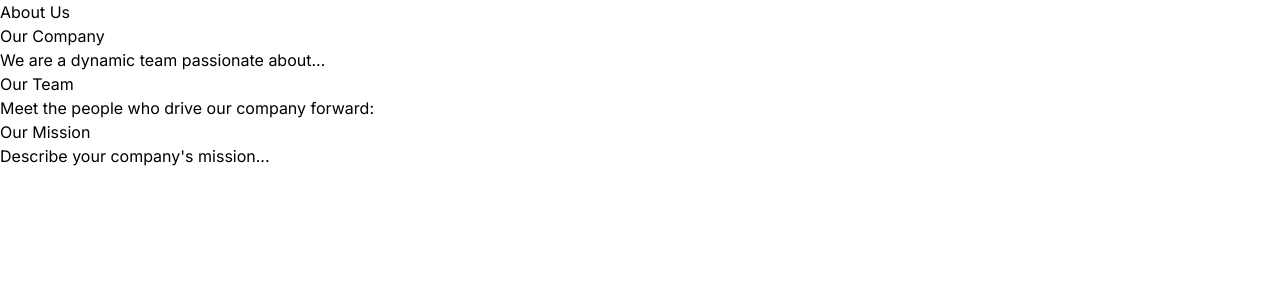
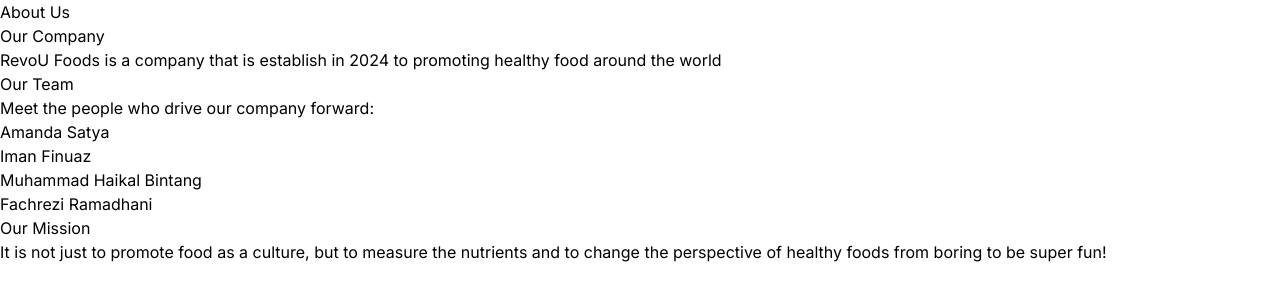
Before and after one commit to haikalbintang/HealtHub, a Next.js app in the folder Frontend/final-project-revou/: page /AboutUs in a window 1280 px wide. Shown: the top 300 px of the page. Built offline with nearby package versions, Linux system fonts and the light colour scheme.

Commit message:
modified:   Frontend/final-project-revou/src/app/AboutUs/page.tsx

```diff
--- a/Frontend/final-project-revou/src/app/AboutUs/page.tsx
+++ b/Frontend/final-project-revou/src/app/AboutUs/page.tsx
@@ -5,7 +5,7 @@
   return (
     <div>
       <h2>Our Company</h2>
-      <p>We are a dynamic team passionate about...</p>
+      <p>RevoU Foods is a company that is establish in 2024 to promoting healthy food around the world</p>
       {/* Add more details about your company */}
     </div>
   );
@@ -17,7 +17,10 @@
     <div>
       <h2>Our Team</h2>
       <p>Meet the people who drive our company forward:</p>
-      {/* Add team members */}
+      <p>Amanda Satya</p>
+      <p>Iman Finuaz</p>
+      <p>Muhammad Haikal Bintang</p>
+      <p>Fachrezi Ramadhani</p>
     </div>
   );
 };
@@ -27,7 +30,7 @@
   return (
     <div>
       <h2>Our Mission</h2>
-      <p>Describe your company's mission...</p>
+      <p>It is not just to promote food as a culture, but to measure the nutrients and to change the perspective of healthy foods from boring to be super fun!</p>
     </div>
   );
 };
```
